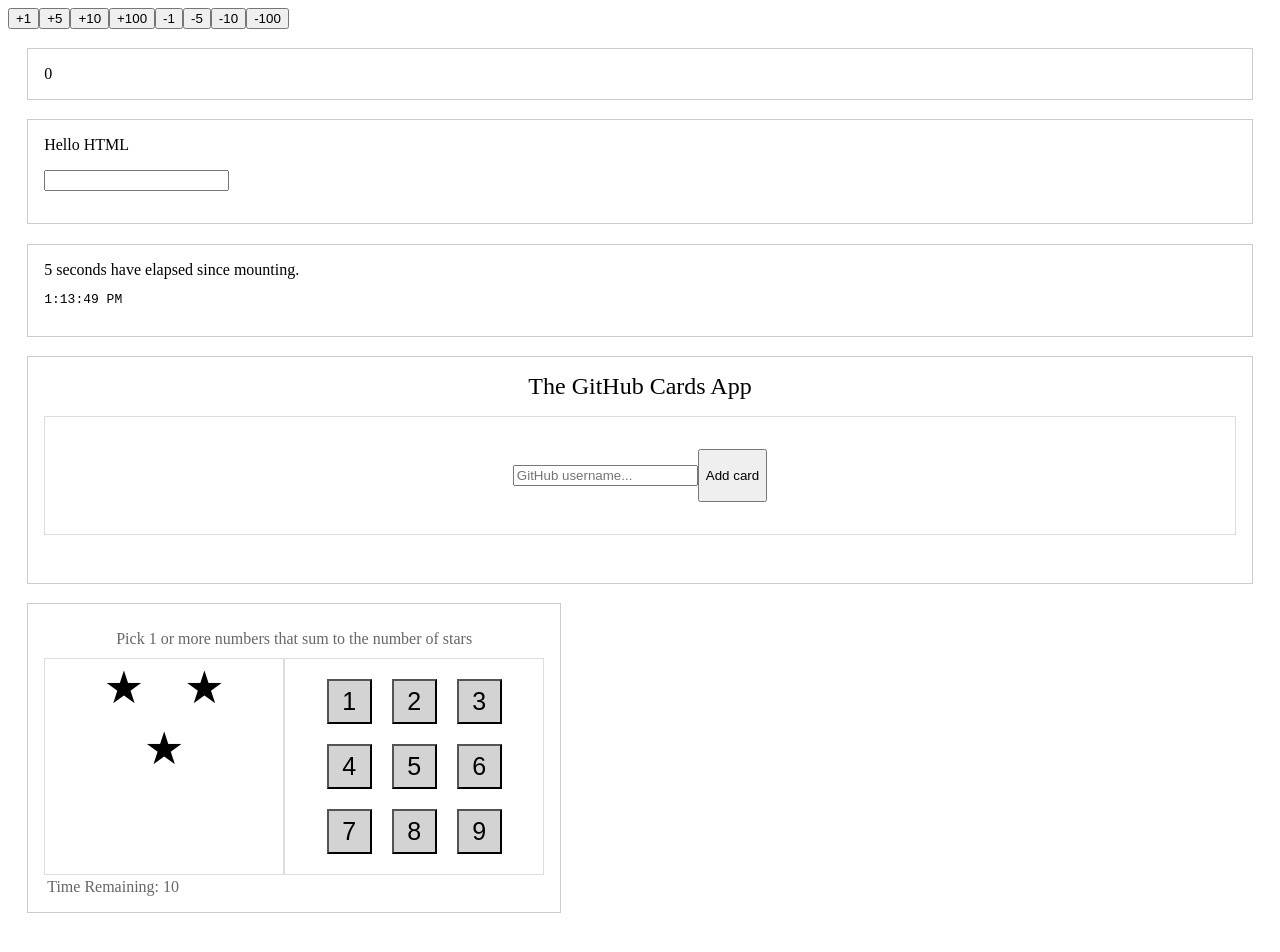
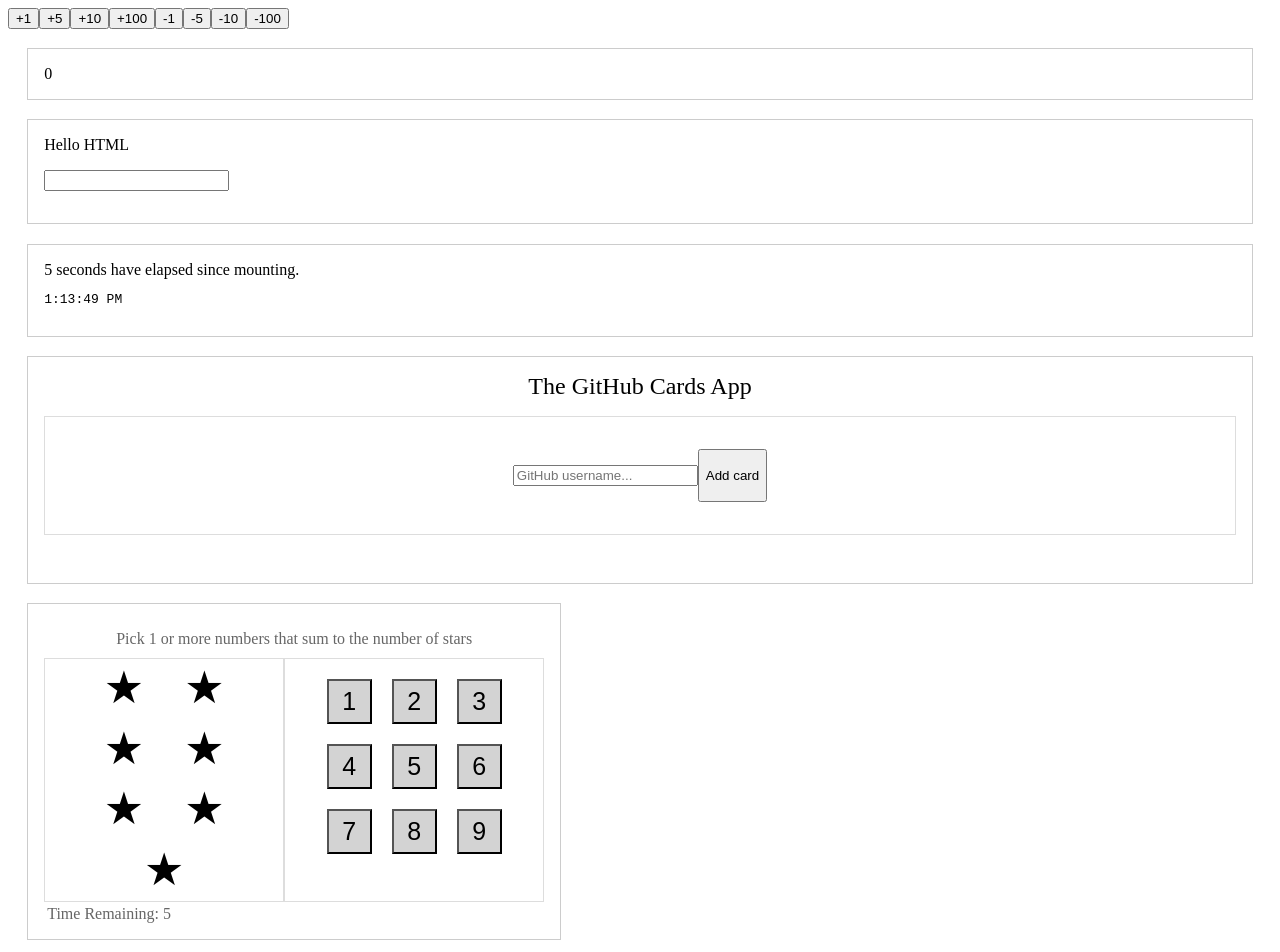
Before and after one commit to MarcMB89/React-training, a React (Create React App) app: page / in a window 1280 px wide. Shown: the top 952 px of the page. Built offline with nearby package versions, Linux system fonts and the light colour scheme.

Commit message:
Optimize StarGame

```diff
--- a/src/components/StarGame/StarGame.jsx
+++ b/src/components/StarGame/StarGame.jsx
@@ -1,47 +1,49 @@
-import React, { useState } from "react";
-import StarsDisplay from "./DisplayStars";
+import React, { useState} from "react";
 import PlayNumber from "./PlayNumber";
+import DisplayStars from "./DisplayStars";
+import PlayAgain from "./PlayAgain";
+import useGameState from "./UseStateGame";
 
 import utils from "../../utils/utils";
 import "./StarStyles.css";
 
-const StarMatch = () => {
-  const [stars, setStars] = useState(utils.random(1, 9));
-  const [availableNums, setAvailableNums] = useState(utils.range(1, 9));
-  const [candidateNums, setCandidateNums] = useState([]);
+const Game = props => {
+  const {
+    stars,
+    availableNums,
+    candidateNums,
+    secondsLeft,
+    setGameState,
+  } = useGameState();
 
   const candidatesAreWrong = utils.sum(candidateNums) > stars;
+  const gameStatus = availableNums.length === 0
+  	? 'won'
+    : secondsLeft === 0 ? 'lost' : 'active'
 
   const numberStatus = number => {
     if (!availableNums.includes(number)) {
       return 'used';
     }
+
     if (candidateNums.includes(number)) {
       return candidatesAreWrong ? 'wrong' : 'candidate';
     }
+
     return 'available';
   };
 
   const onNumberClick = (number, currentStatus) => {
-    if (currentStatus === 'used') {
+    if (currentStatus === 'used' || secondsLeft === 0) {
       return;
     }
 
-		const newCandidateNums =
+    const newCandidateNums =
       currentStatus === 'available'
         ? candidateNums.concat(number)
         : candidateNums.filter(cn => cn !== number);
 
-    if (utils.sum(newCandidateNums) !== stars) {
-      setCandidateNums(newCandidateNums);
-    } else {
-      const newAvailableNums = availableNums.filter(
-        n => !newCandidateNums.includes(n)
-      );
-      setStars(utils.randomSumIn(newAvailableNums, 9));
-      setAvailableNums(newAvailableNums);
-      setCandidateNums([]);
-    }
+    setGameState(newCandidateNums);
   };
 
   return (
@@ -51,7 +53,11 @@ const StarMatch = () => {
       </div>
       <div className="body">
         <div className="left">
-          <StarsDisplay count={stars} />
+          {gameStatus !== 'active' ? (
+          	<PlayAgain onClick={props.startNewGame} gameStatus={gameStatus} />
+          ) : (
+          	<DisplayStars count={stars} />
+          )}
         </div>
         <div className="right">
           {utils.range(1, 9).map(number => (
@@ -64,9 +70,15 @@ const StarMatch = () => {
           ))}
         </div>
       </div>
-      <div className="timer">Time Remaining: 10</div>
+      <div className="timer">Time Remaining: {secondsLeft}</div>
     </div>
   );
 };
 
+const StarMatch = () => {
+	const [gameId, setGameId] = useState(1);
+	return <Game key={gameId} startNewGame={() => setGameId(gameId + 1)}/>;
+}
+
+
 export default StarMatch;
```
